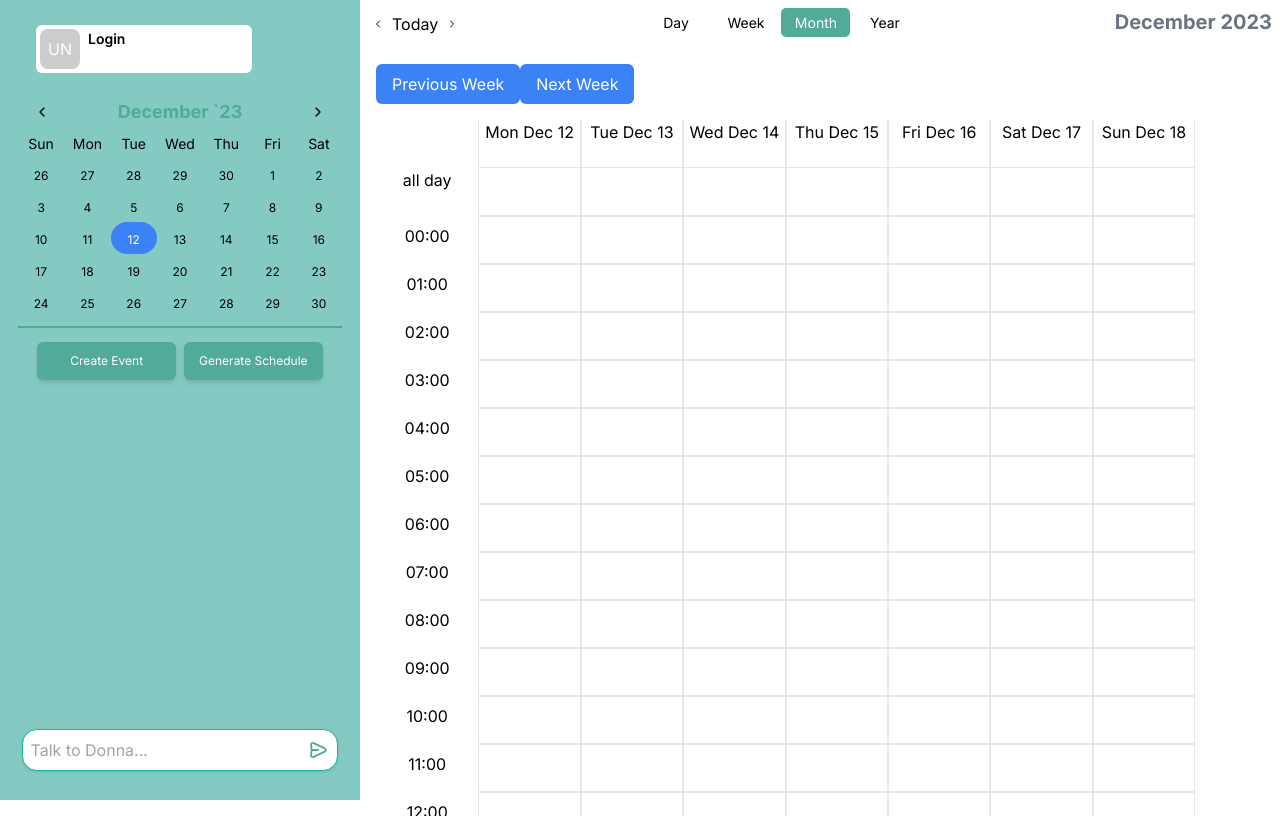
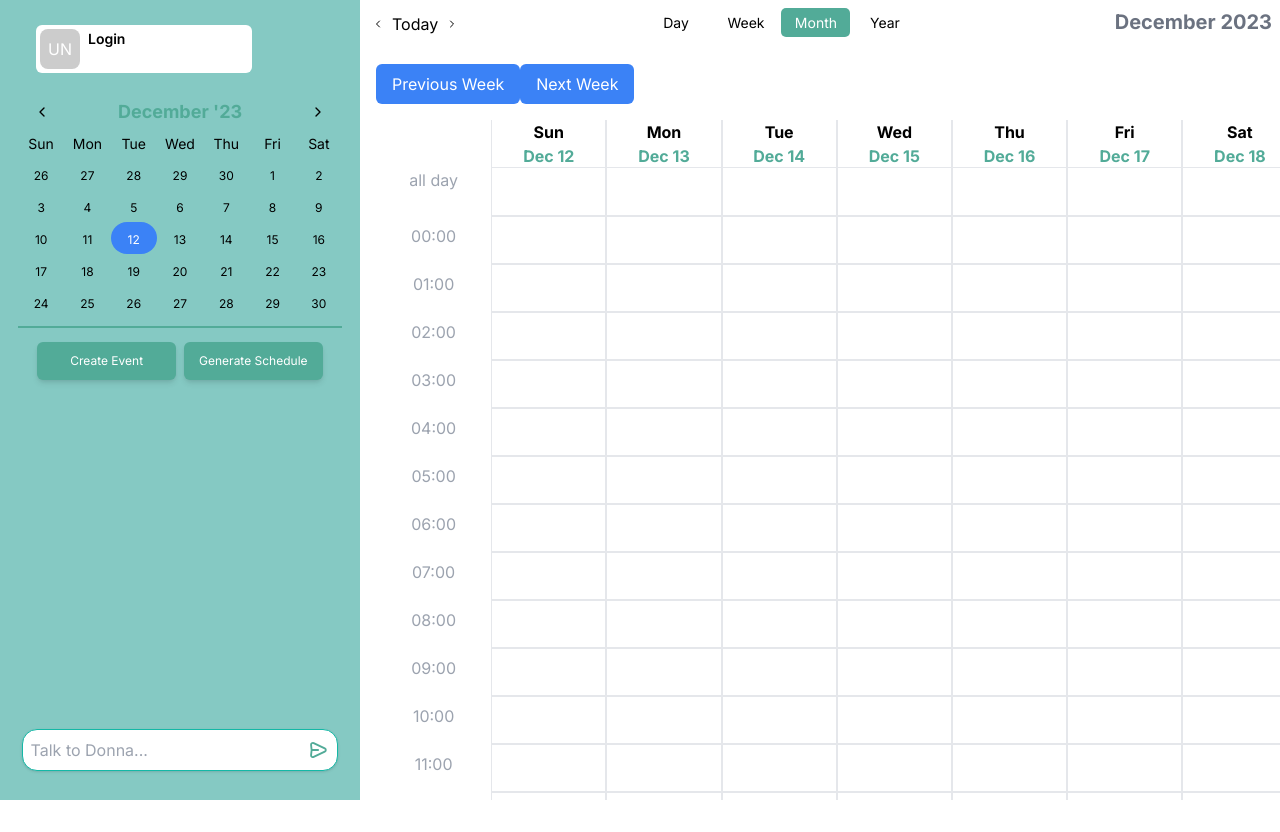
Before and after one commit to DK-Kim4312/donna, a Next.js app: page / in a window 1280 px wide. After the commit the page ends 800 px from the top, so only its background shows below. Built offline with nearby package versions, Linux system fonts and the light colour scheme.

Commit message:
fixed week view margins

```diff
--- a/app/page.js
+++ b/app/page.js
@@ -35,7 +35,7 @@ export default function Home() {
   return (
     <ContextWrapper>
       <React.Fragment>
-        <div className="min-h-screen max-h-screen max-w-screen min-w-screen flex">
+        <div className="min-h-screen max-h-screen overflow-hidden max-w-screen min-w-screen flex">
           {showEventModal && <EventModal />}
             <Sidebar />
 
--- a/components/CalendarHeader.js
+++ b/components/CalendarHeader.js
@@ -19,7 +19,7 @@ export default function CalendarHeader() {
     );
   }
   return (
-    <header className="justify-between inline-flex p-2 w-[calc(100vw-360px)]">
+    <header className="justify-between inline-flex max-w-[calc(100vw-360px)] p-2 w-[calc(100vw-360px)]">
       <div>
         <button onClick={handlePrevMonth}>
           <ChevronLeftIcon className="w-5 h-5 pt-2" />
--- a/components/MiniCalendar.js
+++ b/components/MiniCalendar.js
@@ -55,7 +55,7 @@ export default function MiniCalendar() {
         </div>
         <p className="text-[#52ab98] font-bold text-lg">
           {dayjs(new Date(dayjs().year(), currentMonthIdx)).format(
-            "MMMM `YY"
+            "MMMM 'YY"
           )}
         </p>
         <div>
--- a/components/Week.js
+++ b/components/Week.js
@@ -2,7 +2,7 @@ import React, { useState } from 'react';
 import dayjs from 'dayjs';
 
 export default function Week() {
-  const daysOfWeek = ['Mon', 'Tue', 'Wed', 'Thu', 'Fri', 'Sat', 'Sun'];
+  const daysOfWeek = ['Sun', 'Mon', 'Tue', 'Wed', 'Thu', 'Fri', 'Sat'];
   const eventsOfWeek = [, , , , , ,];
   const [currentWeek, setCurrentWeek] = useState(new Date());
 
@@ -22,32 +22,33 @@ export default function Week() {
     }
 
     return (
-      <div className="">
-        <div className="flex ml-[8vw]">
+      <div>
+        <div className="flex ml-[9vw]">
           {calendarDays.map((day, index) => (
-            <div key={index} className="flex">
-              <div className="bg-[#fff] text-center border border-t-0 h-12 w-[8vw]">{daysOfWeek[index]+"\n"+dayjs(day).format("MMM DD")}</div>
+            <div key={"Weekview" + day} className="flex flex-col">
+              <div key={"Weekday" + index} className="bg-[#fff] text-center font-bold border border-y-0 h-6 w-[9vw]">{daysOfWeek[index]}</div>
+              <div key={"Day" + index} className="bg-[#fff] text-center text-[#52AB98] font-bold border border-t-0 h-6 w-[9vw]">{dayjs(day).format("MMM DD")}</div>
             </div>
           ))}
         </div>
         <div className="flex">
-        <div className="bg-[#fff] text-center h-12 w-[8vw]">all day</div>
+          <div className="bg-[#fff] text-gray-400 text-center h-12 w-[9vw]">all day</div>
           {calendarDays.map((day, index) => (
-            <div key={index} className="flex">
-              <div className="bg-[#fff] text-center border border-t-0 h-12 w-[8vw]">{eventsOfWeek[index]}</div>
+            <div key={"Week-Event" + index} className="flex">
+              <div className="bg-[#fff] text-center border border-t-0 h-12 w-[9vw]">{eventsOfWeek[index]}</div>
             </div>
           ))}
         </div>
         <div className="max-h-[600px] overflow-auto">
           {hours.map((hour) => (
-            <div className="flex ">
-              <div key={hour} className="bg-[#fff] p-2 text-center w-[8vw]">
+            <div key={"Hours" + hour} className="flex ">
+              <div className="bg-[#fff] text-gray-400 p-2 text-center w-[9vw]">
                 {hour < 10 ? `0${hour}:00` : `${hour}:00`}
               </div>
               <div className="inline-flex  justify-between">
                 {calendarDays.map((day, index) => (
-                  <div key={index} className="">
-                    <div className="bg-[#fff] p-2 text-center border w-[8vw] h-12">{eventsOfWeek[index]}</div>
+                  <div key={"Events Box" + index} className="">
+                    <div className="bg-[#fff] p-2 text-center border w-[9vw] h-12">{eventsOfWeek[index]}</div>
                   </div>
                 ))}
               </div>
```
